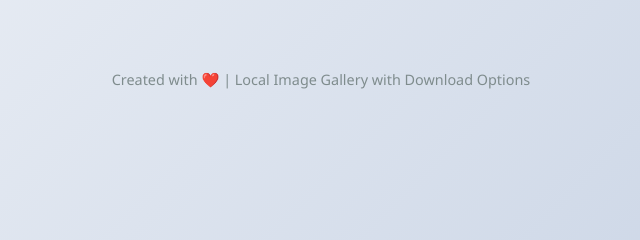
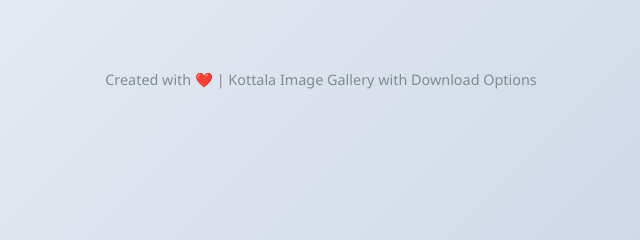
Before and after one commit to dineshc227/Kottala_Gallery, a plain HTML site: page index.html in a window 1280 px wide. Shown: the part 363-603 px from the top of the page, 319-959 px from the left. Drawn offline with Linux system fonts and the light colour scheme.

Commit message:
Name change to kottala

```diff
--- a/index.html
+++ b/index.html
@@ -274,7 +274,7 @@
         </div>
 
         <footer>
-            <p>Created with ❤️ | Local Image Gallery with Download Options</p>
+            <p>Created with ❤️ | Kottala Image Gallery with Download Options</p>
         </footer>
     </div>
 
```
